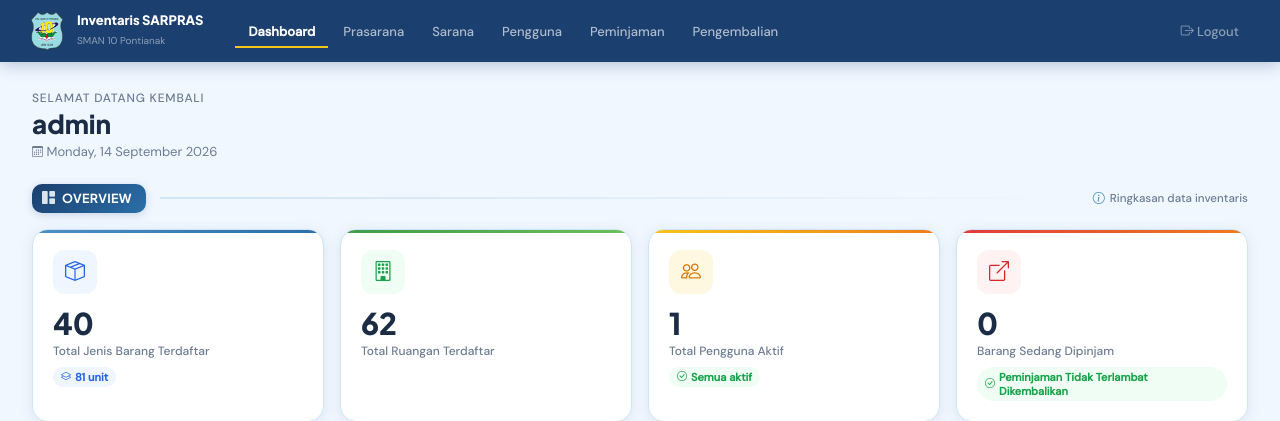
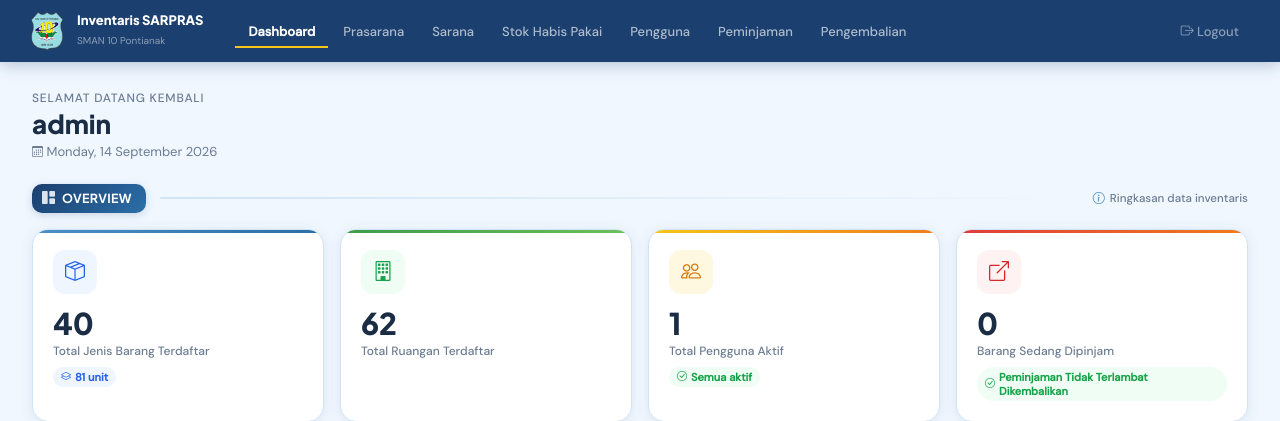
Before and after one commit to IT-Smanpul/inventaris, a PHP site: page /admin/dashboard.php in a window 1280 px wide. Shown: the top 421 px of the page. Run offline with PHP 8.4, Linux system fonts and the light colour scheme; a user stored in the database is signed in; data comes from the database, SQL or seed files in the repository; data that the repository does not hold is empty.

Commit message:
feat: add admin dashboard and management pages for inventory system

```diff
--- a/admin/dashboard.php
+++ b/admin/dashboard.php
@@ -689,6 +689,7 @@ $today = date('l, d F Y');
     <a href="dashboard.php"    class="nav-link active">Dashboard</a>
     <a href="ruangan.php"      class="nav-link">Prasarana</a>
     <a href="barang.php"       class="nav-link">Sarana</a>
+    <a href="stok_habis_pakai.php" class="nav-link">Stok Habis Pakai</a>
     <a href="pengguna.php"     class="nav-link">
       Pengguna
       <?php if ($pending_count > 0): ?><span class="nav-badge"><?= $pending_count ?></span><?php endif; ?>
@@ -712,6 +713,7 @@ $today = date('l, d F Y');
   <a href="dashboard.php"      class="nav-link active">Dashboard</a>
   <a href="ruangan.php"        class="nav-link">Prasarana</a>
   <a href="barang.php"         class="nav-link">Sarana</a>
+  <a href="stok_habis_pakai.php" class="nav-link">Stok Habis Pakai</a>
   <a href="pengguna.php"       class="nav-link">
     Pengguna
     <?php if ($pending_count > 0): ?><span class="nav-badge"><?= $pending_count ?></span><?php endif; ?>
```
